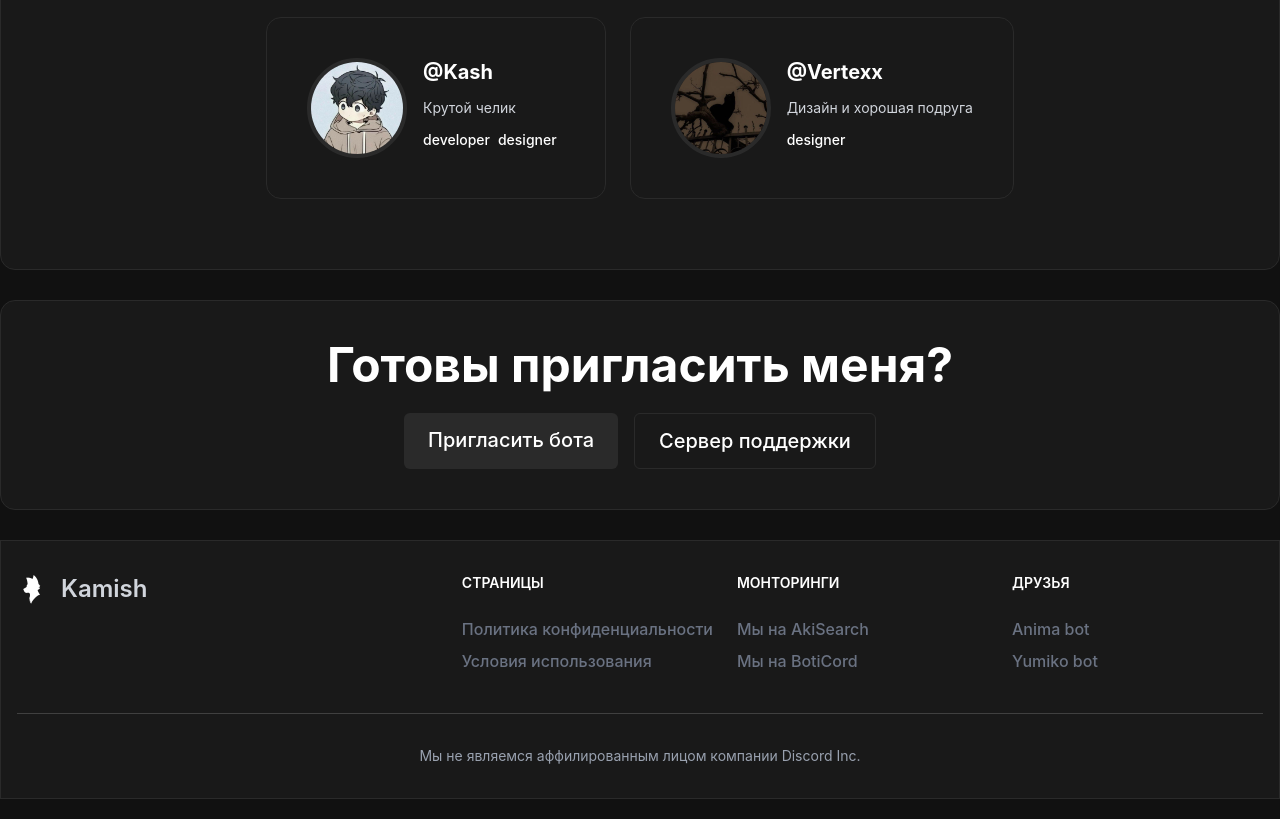
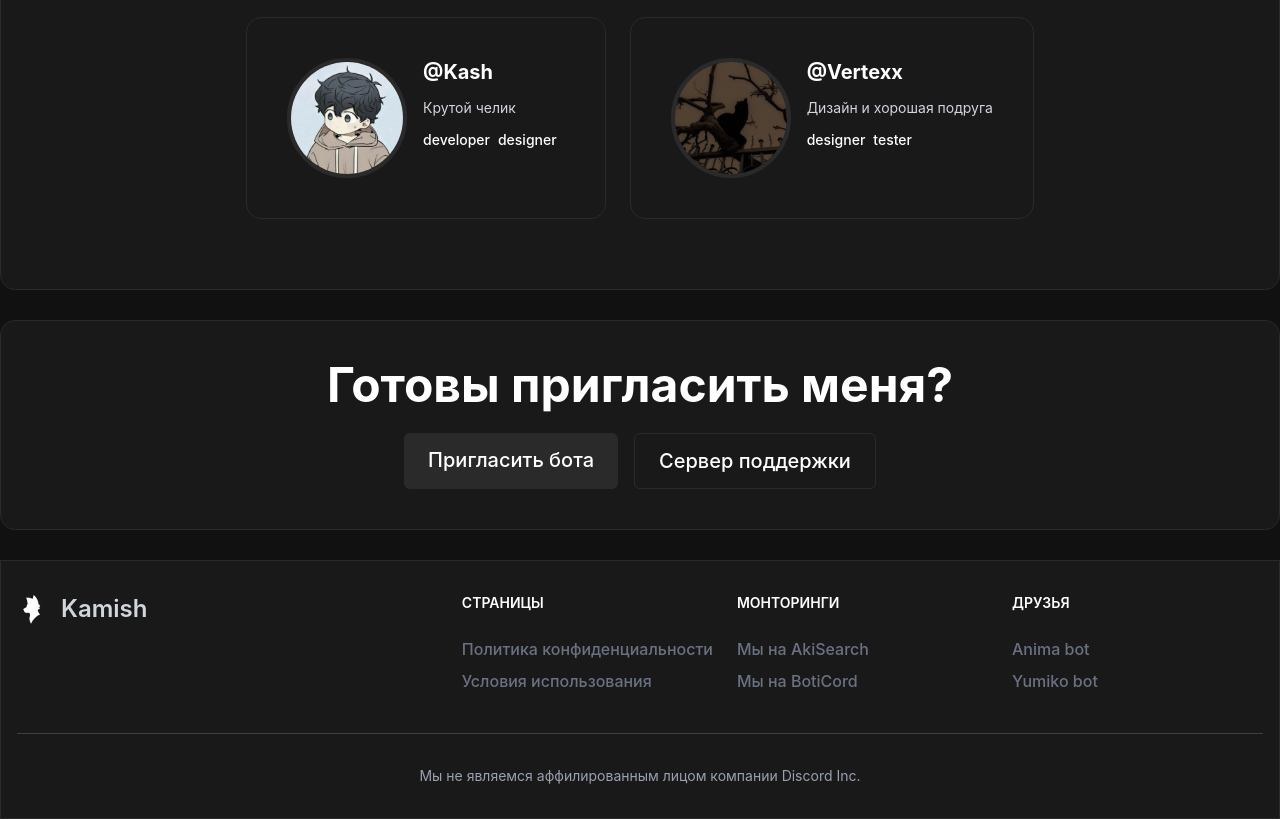
Before and after one commit to kamish522/kamish-page, a React (Vite) app: page / in a window 1280 px wide. Shown: the part 1860-2679 px from the top of the page. Built offline with nearby package versions, Linux system fonts and the light colour scheme.

Commit message:
Add Kamish Team

```diff
--- a/src/page/index/team.jsx
+++ b/src/page/index/team.jsx
@@ -10,7 +10,7 @@ function Info() {
             name: "Vertexx",
             image: "own/vertexx.jpg",
             description: "Дизайн и хорошая подруга",
-            tag: ["designer"]
+            tag: ["designer", "tester"]
         }
     ]
 
@@ -24,7 +24,7 @@ function Info() {
                         <div class="flex justify-center">
                             <ul class="flex flex-wrap justify-center">
                                 <li><a href={person.url} target="_blank" class="info gap-4">
-                                    <img class="rounded-full h-25 w-25 border-4 border-[#2a2a2a]" src={person.image}/>
+                                    <img class="rounded-full h-30 w-30 border-4 border-[#2a2a2a]" src={person.image}/>
 
                                     <div class="flex flex-col gap-3">
                                         <h4 class="font-bold text-xl">@{person.name}</h4>
```
Also changed, not shown: 1 other file (tests, documents, lock files or other folders).
